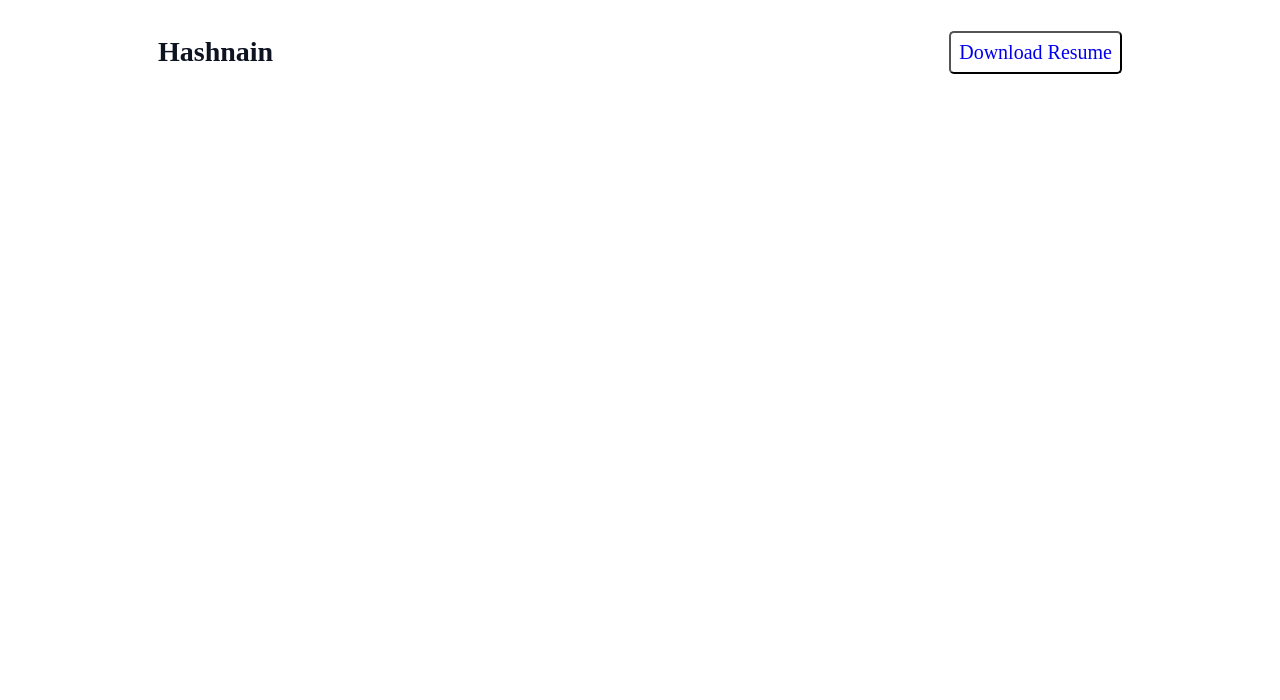
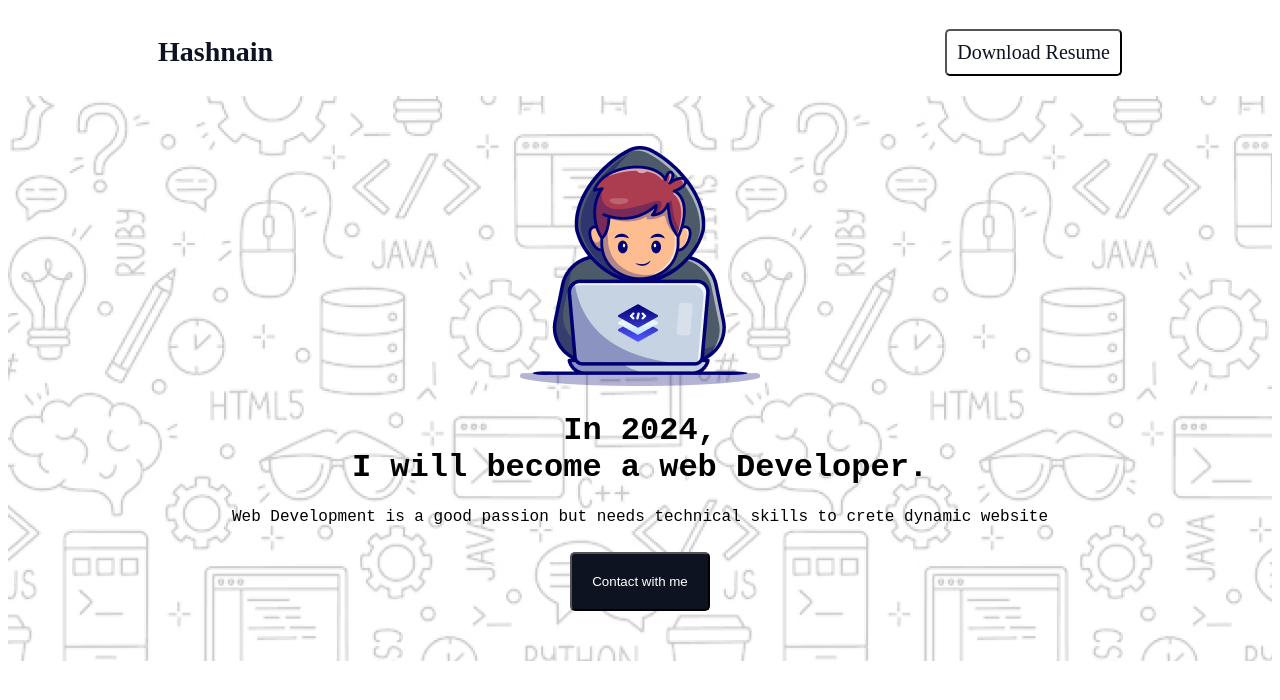
Before and after one commit to mhashnain/assignment-1, a plain HTML site: page index.html in a window 1280 px wide. Drawn offline with Linux system fonts and the light colour scheme; a web font is replaced by a local one.

Commit message:
added banner section with content

```diff
--- a/index.html
+++ b/index.html
@@ -15,6 +15,13 @@
             <h3 class="nav-title">Hashnain</h3>
             <button class="nav-button"><a href="#">Download Resume</a></button>
         </nav>
+        <!-- banner starts here -->
+        <div class="banner">
+            <img src="assets/Group.png" alt="character with headphones at laptop">
+            <h1>In 2024, <br>I will become a web Developer.</h1>
+            <p>Web Development is a good passion but needs technical skills to crete dynamic website</p>
+            <button class="banner-btn"><a href="#footer" class="contact-button">Contact with me</a></button>
+        </div>
     </header>
 
 </body>
--- a/styles/styles.css
+++ b/styles/styles.css
@@ -23,13 +23,35 @@
 
 .nav-container .nav-button a{
     text-decoration: none;
+    color: #0D1321;
+
 }
 
 .nav-button{
     color: rgb(13, 19, 33);
     font-family: Azeret Mono;
     font-size: 20px;
-    padding: 8px;
+    padding: 10px;
     border-radius: 5px;
     background-color: white;
 }
+
+/* --------banner style starts here------ */
+.banner {
+    background-image: url(../assets/Hero-bg.png);
+    text-align: center;
+    background-color: white;
+    padding: 50px;
+}
+
+.banner-btn{
+    background-color: #0D1321;
+    padding: 20px;
+    margin-top: 10px;
+    border-radius: 5px;
+}
+
+.contact-button{
+    text-decoration: none;
+    color: #FFFFFF;
+}
```
Also changed, not shown: assets/Group 3.png (added), assets/Group 4.png (added), assets/Group.png (added), assets/Hero-bg.png (added), assets/Layer_1.png (added), assets/css.png (added), assets/facebook.png (added), assets/github.png (added), assets/handshake.jpg (added), assets/html.png (added), assets/js.png (added), assets/linkedin-icon 1.png (added), assets/mongodb.png (added), assets/nodejs.png (added), 1 more files.
